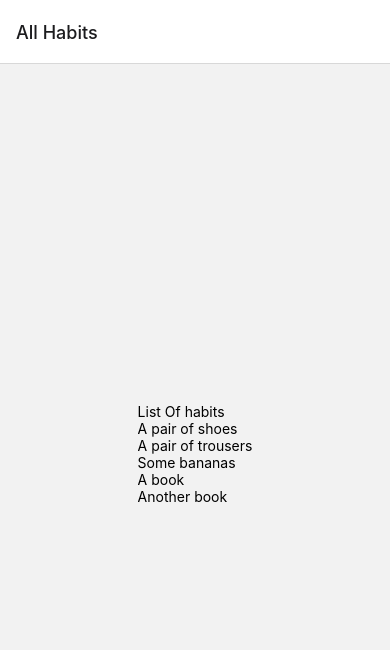
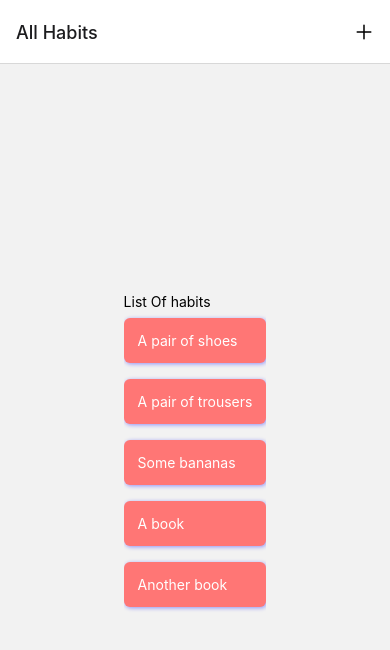
Before and after one commit to Laaguidi/Habits-React-native, a React Native app: screen /AllHabits in a window 390 px wide. Shown: the top 650 px of the page. Built offline with nearby package versions, Linux system fonts and the light colour scheme.

Commit message:
ManageHabit page an button add in AllHabits page

```diff
--- a/App.js
+++ b/App.js
@@ -1,11 +1,13 @@
 import { StatusBar } from 'expo-status-bar';
 //import {useEffect, useContext} from 'react';
 import { StyleSheet, Text, View, Pressable } from 'react-native';
-//import { Ionicons } from '@expo/vector-icons';
+import { Ionicons } from '@expo/vector-icons';
 import { NavigationContainer } from '@react-navigation/native';
 import { createStackNavigator } from '@react-navigation/stack';
 import PresentationScreen from "./screens/PresentationScreen";
 import AllHabits from "./screens/AllHabits";
+import IconButton from "./components/IconButton";
+
 
 import ManageHabit from "./screens/ManageHabit";
 
@@ -34,7 +36,7 @@ export default function App() {
                       // For example:
                       headerTitle: 'All Habits',
                       // ... other options
-                      /*headerRight: ({ tintColor }) => (
+                      headerRight: ({ tintColor }) => (
                          <IconButton
                               icon="add"
                               size={24}
@@ -43,17 +45,17 @@ export default function App() {
                                   navigation.navigate('ManageHabit');
                               }}
                           />
-                      ),*/
+                      ),
                   })}
               />
 
-            {/*  <Stack.Screen
+              <Stack.Screen
                   name="ManageHabit"
                   component={ManageHabit}
                   options={{
                       presentation: 'modal',
                   }}
-              />*/}
+              />
 
           </Stack.Navigator>
         </NavigationContainer>
@@ -63,7 +65,7 @@ export default function App() {
 const styles = StyleSheet.create({
   container: {
     flex: 1,
-    backgroundColor: '#7f8c8d',
+    //backgroundColor: '#7f8c8d',
     alignItems: 'center',
     justifyContent: 'center',
     width: '80%'
--- /dev/null
+++ b/components/HabitItem.js
@@ -0,0 +1,47 @@
+import { Pressable, StyleSheet, Text, View } from 'react-native';
+
+import {GlobalStyles} from "../constants/style";
+
+function HabitItem({ text }) {
+    return (
+        <Pressable>
+            <View style={styles.habitItem}>
+              <Text style={styles.text}>{text}</Text>
+            </View>
+        </Pressable>
+    );
+}
+
+export default HabitItem;
+
+const styles = StyleSheet.create({
+    container: {
+        flex: 1,
+        justifyContent: 'center',
+    },
+    pressed: {
+        opacity: 0.75,
+    },
+    habitItem: {
+        padding: 14,
+        marginVertical: 8,
+        backgroundColor: GlobalStyles.colors.itemBackground,
+        flexDirection: 'row',
+        alignItems: 'center', // Align items horizontally
+        //justifyContent: 'space-between',
+        borderRadius: 6,
+        elevation: 5,
+        shadowColor: 'blue',
+        shadowRadius: 4,
+        shadowOffset: { width: 1, height: 1 },
+        shadowOpacity: 0.4,
+    },
+    text: {
+        color: 'white',
+        justifyContent: 'center',
+    },
+    checkbox: {
+        //alignSelf: 'center',
+        marginLeft: 10,
+    },
+});
--- a/components/HabitsList.js
+++ b/components/HabitsList.js
@@ -1,7 +1,8 @@
-import { FlatList, Text } from 'react-native';
+import { FlatList } from 'react-native';
+import HabitItem from "./HabitItem";
 
 function renderHabitItem(itemData) {
-    return <Text>{itemData.item.text}</Text>;
+    return <HabitItem { ...itemData.item } />;
 }
 
 function HabitsList({habits}) {
--- a/components/HabitsOutput.js
+++ b/components/HabitsOutput.js
@@ -1,4 +1,4 @@
-import { View, Text } from 'react-native';
+import { View, Text, StyleSheet } from 'react-native';
 import HabitsList from "./HabitsList";
 
 const dummy_habits = [
@@ -34,3 +34,14 @@ function HabitsOutput({ habits }) {
 }
 
 export default HabitsOutput;
+
+const styles = StyleSheet.create({
+    container: {
+        flex: 1,
+        paddingHorizontal: 24,
+        paddingBottom: 0,
+        paddingTop: 24,
+        backgroundColor: '#8c7ae6'
+    }
+
+});
--- /dev/null
+++ b/components/IconButton.js
@@ -0,0 +1,31 @@
+
+import { Pressable, StyleSheet, View } from 'react-native';
+import { Ionicons } from '@expo/vector-icons';
+
+
+function IconButton({ icon, size, color, onPress }){
+    return (
+        <Pressable
+            onPress={onPress}
+            style={({ pressed }) => pressed && styles.pressed}
+        >
+            <View style={styles.buttonContainer}>
+                <Ionicons name={icon} size={size} color={color} />
+            </View>
+        </Pressable>
+    );
+}
+
+export default IconButton;
+
+const styles = StyleSheet.create({
+    buttonContainer: {
+        borderRadius: 24,
+        padding: 6,
+        marginHorizontal: 8,
+        marginVertical: 2
+    },
+    pressed: {
+        opacity: 0.75,
+    },
+});
--- /dev/null
+++ b/constants/style.js
@@ -0,0 +1,6 @@
+export const GlobalStyles = {
+    colors: {
+      pagesBack: '#8c7ae6',
+      itemBackground: '#ff7675'
+    }
+}
```
